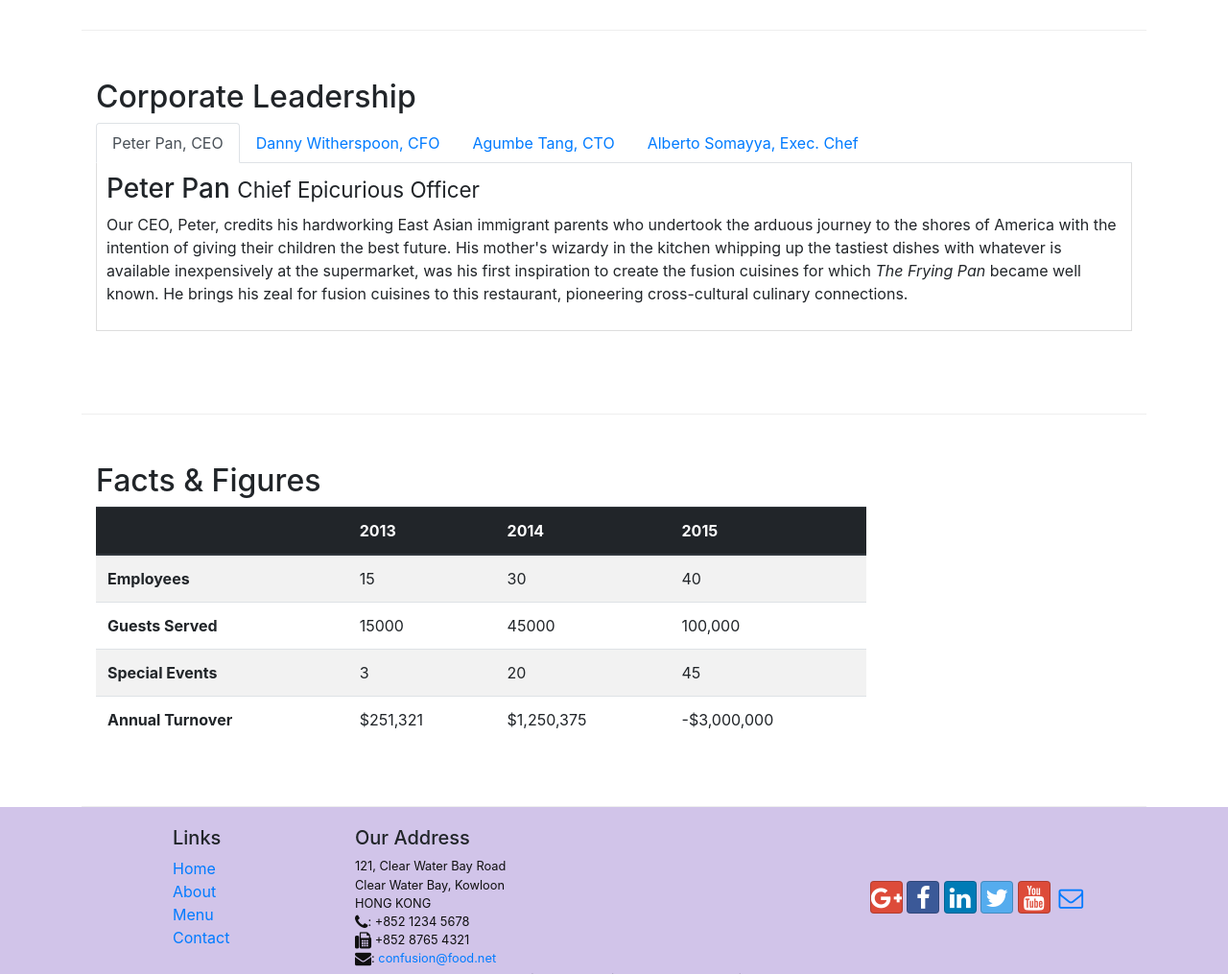
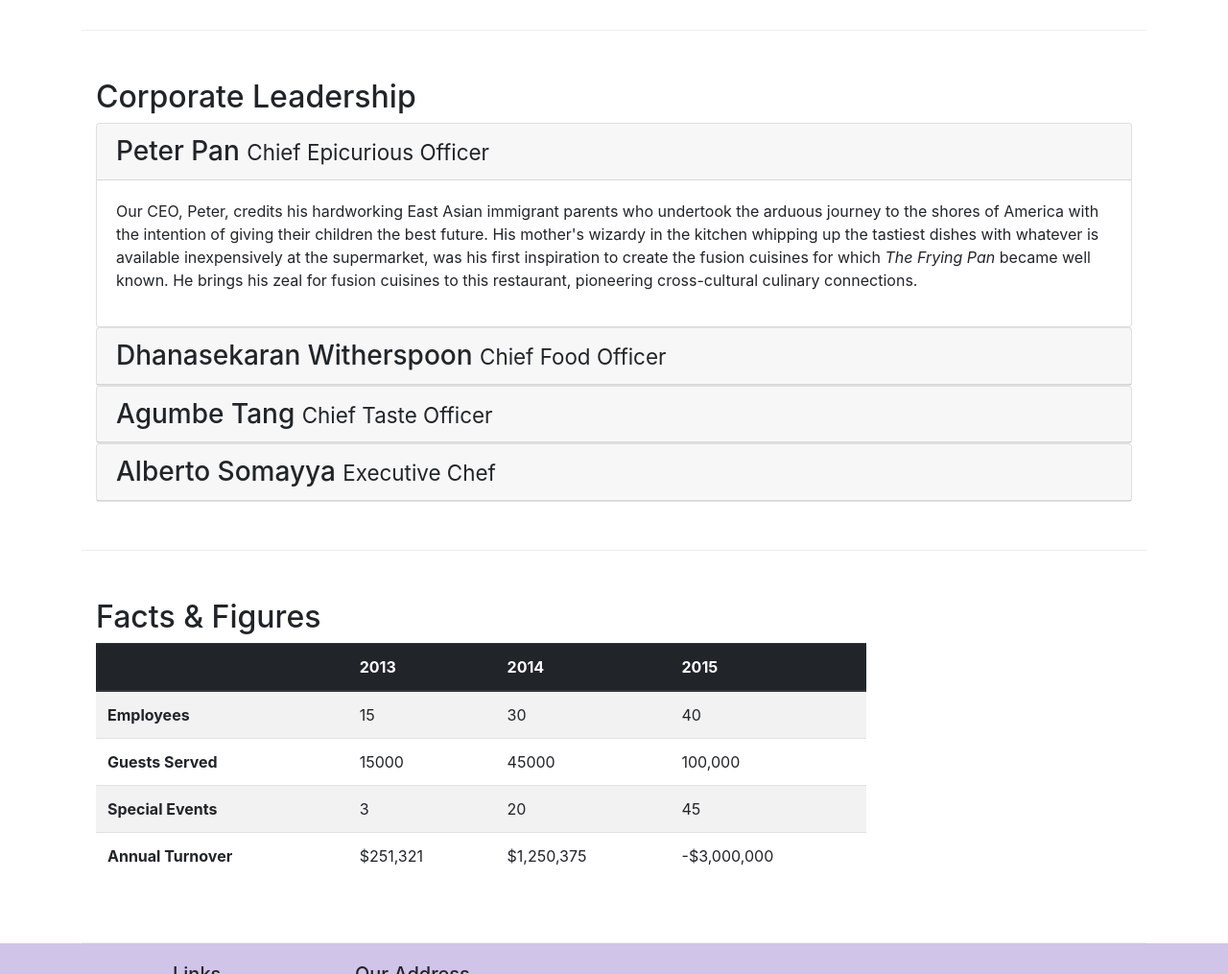
Before and after one commit to rodgim/bootstrap, a website: page aboutus.html in a window 1280 px wide. Shown: the part 940-1955 px from the top of the page at 96% size. Drawn offline with nearby package versions, Linux system fonts and the light colour scheme.

Commit message:
Accordion

```diff
--- a/aboutus.html
+++ b/aboutus.html
@@ -18,10 +18,10 @@
 
 <body>
     <nav class="navbar navbar-dark navbar-expand-sm fixed-top">
+        <div class="container">
             <button class="navbar-toggler" type="button" data-toggle="collapse" data-target="#Navbar">
                 <span class="navbar-toggler-icon"></span>
             </button>
-        <div class="container">
             <a class="navbar-brand mr-auto" href="./index.html"><img src="img/logo.png" height="30" width="41"></a>
             <div class="collapse navbar-collapse" id="Navbar">
                 <ul class="navbar-nav mr-auto">
@@ -98,36 +98,62 @@
         <div class="row row-content">
             <div class="col-12">
                 <h2>Corporate Leadership</h2>
-                <ul class="nav nav-tabs">
-                    <li class="nav-item">
-                        <a class="nav-link active" href="#peter" role="tab" data-toggle="tab">Peter Pan, CEO</a>
-                    </li>
-                    <li class="nav-item">
-                        <a class="nav-link" href="#danny" role="tab" data-toggle="tab">Danny Witherspoon, CFO</a>
-                    </li>
-                    <li class="nav-item">
-                        <a class="nav-link" href="#agumbe" role="tab" data-toggle="tab">Agumbe Tang, CTO</a>
-                    </li>
-                    <li class="nav-item">
-                        <a class="nav-link" href="#alberto" role="tab" data-toggle="tab">Alberto Somayya, Exec. Chef</a>
-                    </li>
-                </ul>
-                <div class="tab-content">
-                    <div role="tabpanel" class="tab-pane fade show active" id="peter">
-                        <h3>Peter Pan <small>Chief Epicurious Officer</small></h3>
+                <div class="accordion">
+                    <div class="card">
+                        <div class="card-header" role="tab" id="peterhead">
+                            <h3 class="mb-0">
+                                <a data-toggle="collapse" data-target="#peter">
+                                    Peter Pan <small>Chief Epicurious Officer</small>
+                                </a>
+                            </h3>
+                        </div>
+                        <div class="collapse show" id="peter" data-parent="#accordion">
+                            <div class="card-body">
                                 <p class="d-none d-sm-block">Our CEO, Peter, credits his hardworking East Asian immigrant parents who undertook the arduous journey to the shores of America with the intention of giving their children the best future. His mother's wizardy in the kitchen whipping up the tastiest dishes with whatever is available inexpensively at the supermarket, was his first inspiration to create the fusion cuisines for which <em>The Frying Pan</em> became well known. He brings his zeal for fusion cuisines to this restaurant, pioneering cross-cultural culinary connections.</p>
                             </div>
-                    <div role="tabpanel" class="tab-pane fade" id="danny">
-                        <h3>Dhanasekaran Witherspoon <small>Chief Food Officer</small></h3>
+                        </div>
+                    </div>
+                    <div class="card">
+                        <div class="card-header" role="tab" id="dannyhead">
+                            <h3 class="mb-0">
+                                <a class="collapsed" data-toggle="collapse" data-target="#danny">
+                                    Dhanasekaran Witherspoon <small>Chief Food Officer</small>
+                                </a>
+                            </h3>
+                        </div>
+                        <div class="collapse" id="danny" data-parent="#accordion">
+                            <div class="card-body">
                                 <p class="d-none d-sm-block">Our CFO, Danny, as he is affectionately referred to by his colleagues, comes from a long established family tradition in farming and produce. His experiences growing up on a farm in the Australian outback gave him great appreciation for varieties of food sources. As he puts it in his own words, <em>Everything that runs, wins, and everything that stays, pays!</em></p>
                             </div>
-                    <div role="tabpanel" class="tab-pane fade" id="agumbe">
-                        <h3>Agumbe Tang <small>Chief Taste Officer</small></h3>
+                        </div>
+                    </div>
+                    <div class="card">
+                        <div class="card-header" role="tab" id="agumbehead">
+                            <h3 class="mb-0">
+                                <a class="collapsed" data-toggle="collapse" data-target="#agumbe">
+                                    Agumbe Tang <small>Chief Taste Officer</small>
+                                </a>
+                            </h3>
+                        </div>
+                        <div class="collapse" id="agumbe" data-parent="#accordion">
+                            <div class="card-body">
                                 <p class="d-none d-sm-block">Blessed with the most discerning gustatory sense, Agumbe, our CTO, personally ensures that every dish that we serve meets his exacting tastes. Our chefs dread the tongue lashing that ensues if their dish does not meet his exacting standards. He lives by his motto, <em>You click only if you survive my lick.</em></p>
                             </div>
-                    <div role="tabpanel" class="tab-pane fade" id="alberto">
-                        <h3>Alberto Somayya <small>Executive Chef</small></h3>
+                        </div>
+                    </div>
+                    <div class="card">
+                        <div class="card-header" role="tab" id="albertohead">
+                            <h3 class="mb-0">
+                                <a class="collapsed" data-toggle="collapse" data-target="#alberto">
+                                    Alberto Somayya <small>Executive Chef</small>
+                                </a>
+                            </h3>
+                        </div>
+                        <div class="collapse" id="alberto" data-parent="#accordion">
+                            <div class="card-body">
                                 <p class="d-none d-sm-block">Award winning three-star Michelin chef with wide International experience having worked closely with whos-who in the culinary world, he specializes in creating mouthwatering Indo-Italian fusion experiences. He says, <em>Put together the cuisines from the two craziest cultures, and you get a winning hit! Amma Mia!</em></p>
+                            </div>
+                        </div>
                     </div>
                 </div>
             </div>
```
Also changed, not shown: index.html (+3 -3 lines). Lines whose indentation alone changed are shown as unchanged.
